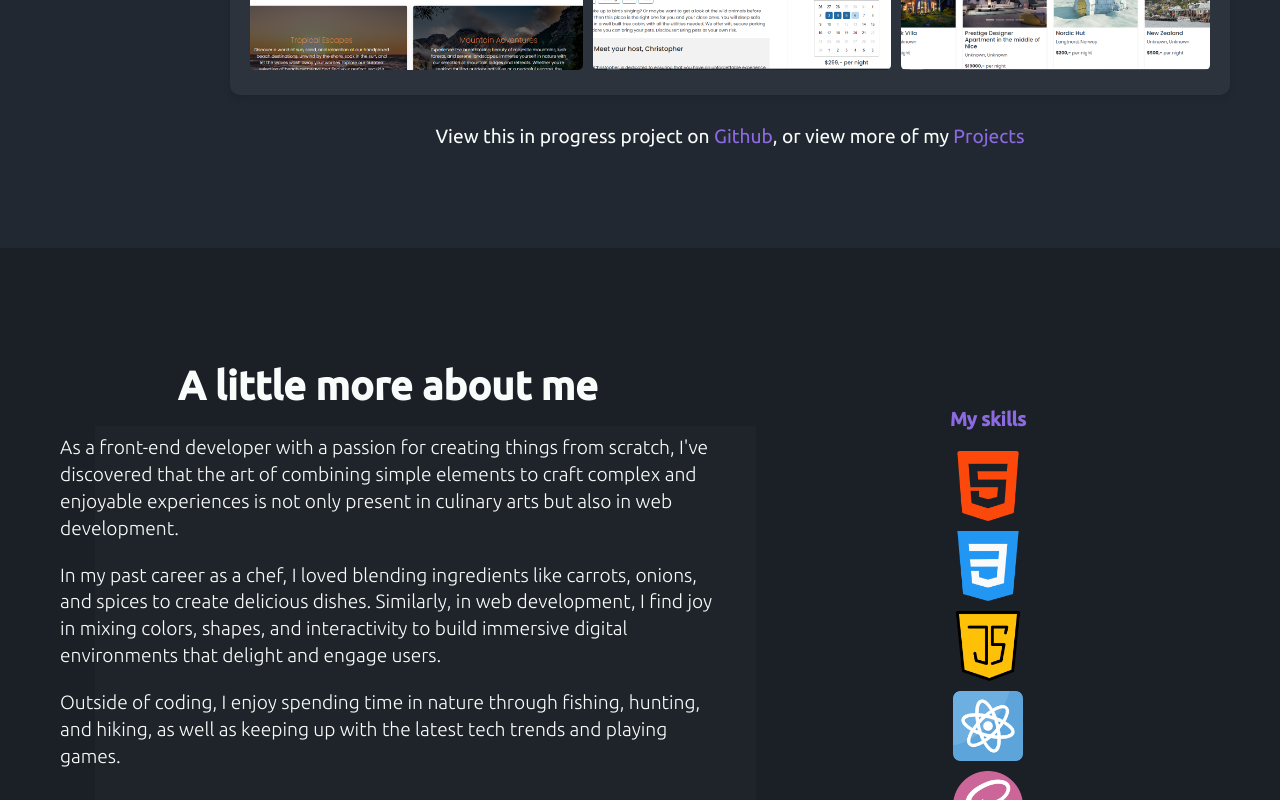
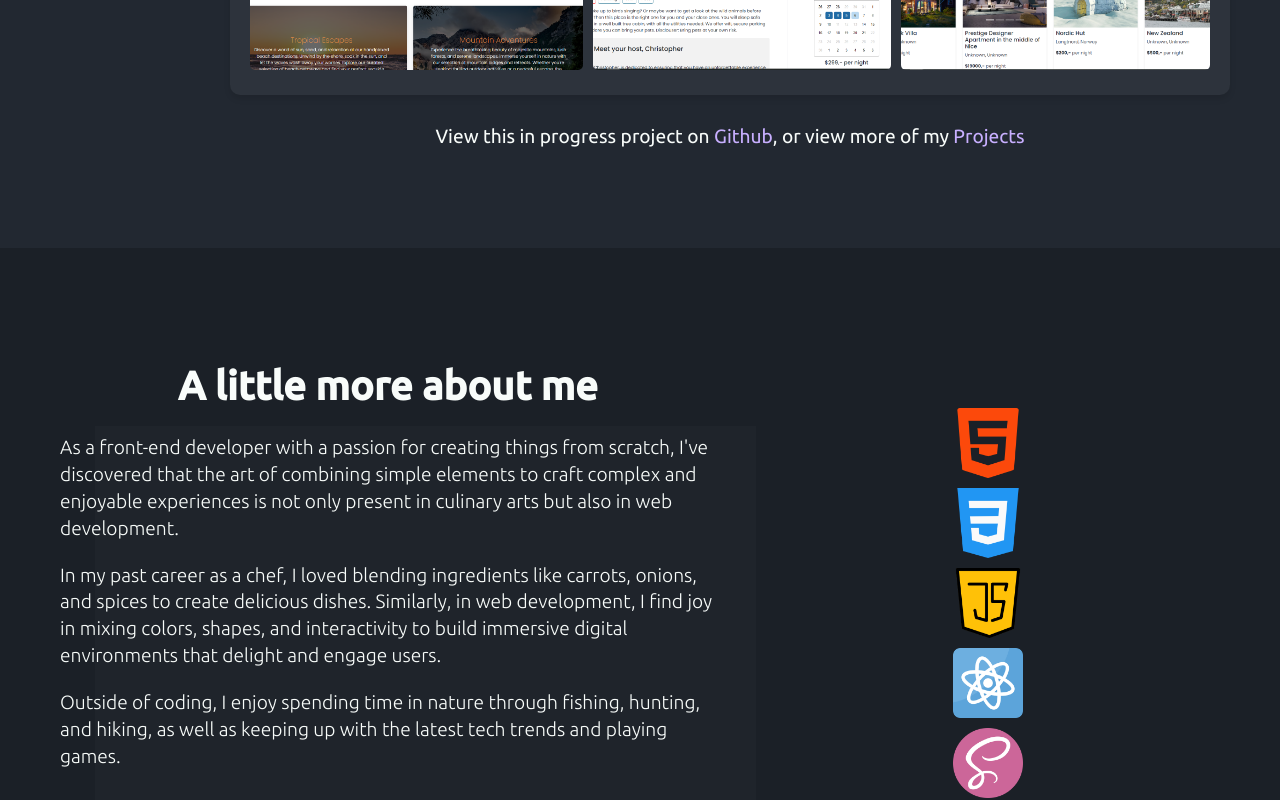
Before and after one commit to Jonast96/New_portfolio, a React (Vite) app: page / in a window 1280 px wide. Shown: the part 560-1360 px from the top of the page. Built offline with nearby package versions, Linux system fonts and the light colour scheme.

Commit message:
small design changes to my skills and colors

```diff
--- a/src/styles/_variables.scss
+++ b/src/styles/_variables.scss
@@ -4,4 +4,4 @@ $thirdColor: #14181d;
 $altColor: #f8fcfa;
 $textColor: #f8fcfa;
 $accentColor: #c86ae2;
-$buttonColor: #8c6ae2;
+$buttonColor: #c8afff;
--- a/src/views/Section2.jsx
+++ b/src/views/Section2.jsx
@@ -56,7 +56,6 @@ function Section2() {
           transition={{ duration: 1 }}
         >
           <div className="mySkills">
-            <h4>My skills</h4>
             <div className="imgDiv">
               <img src={html} alt="" />
               <img src={css} alt="" />
```
